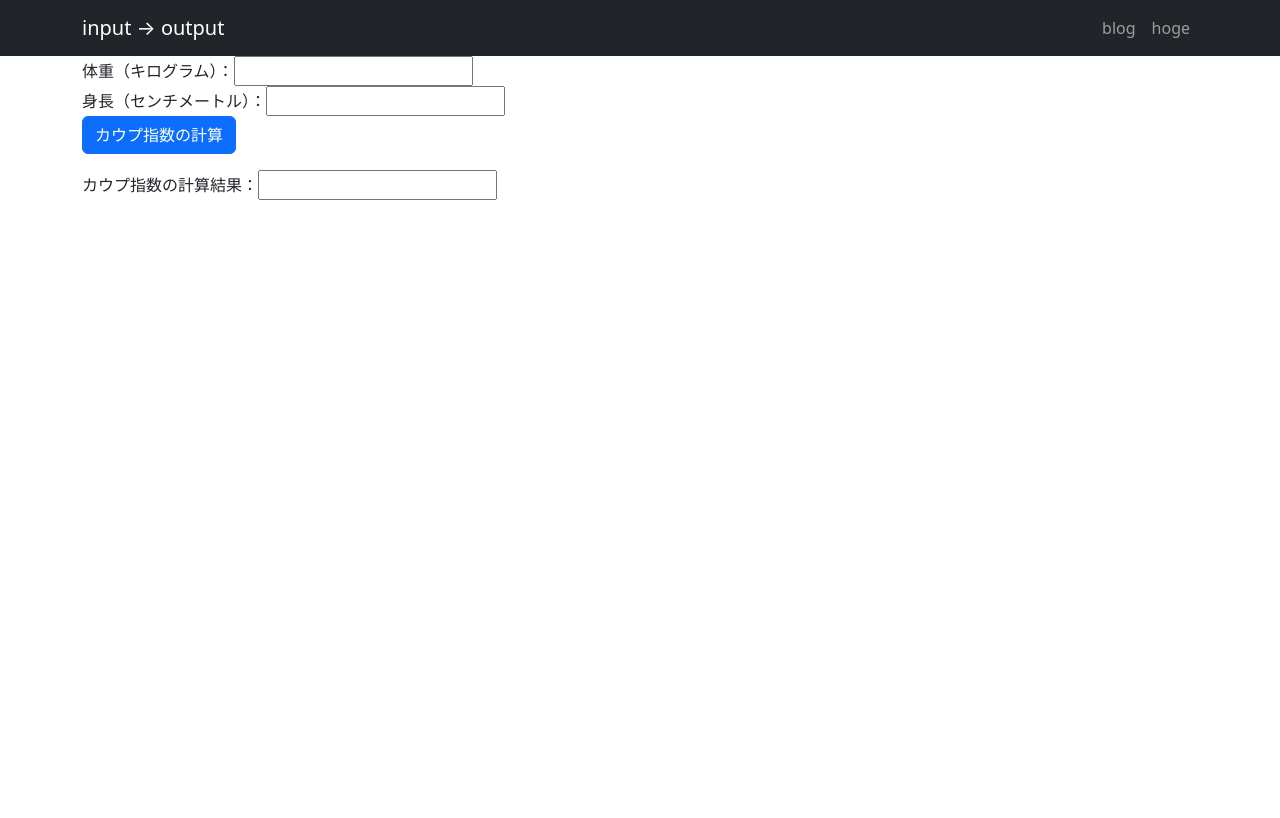
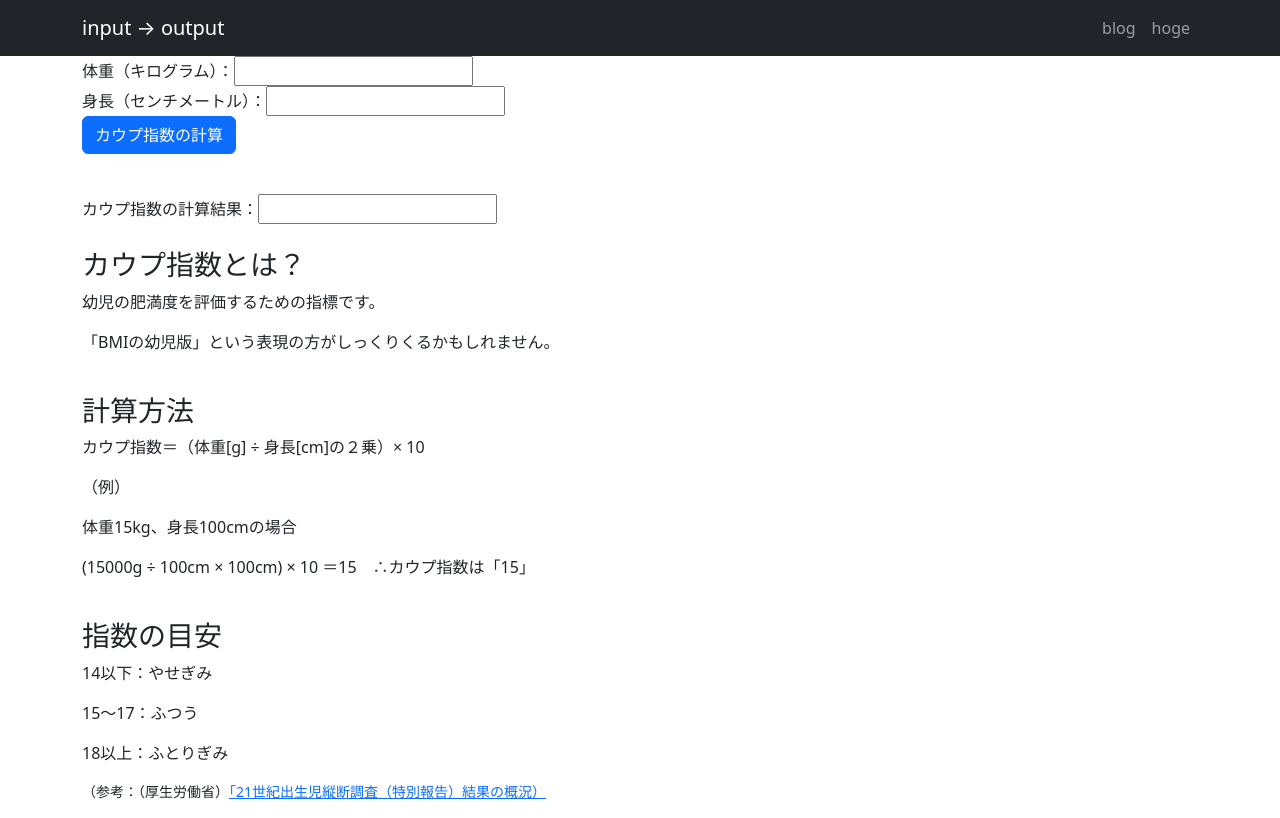
Before and after one commit to AtsushiArai/WebApps, a Django app: page /kaup/ in a window 1280 px wide. Before the commit the page ends 200 px from the top, so only its background shows below. Run offline with Django 3.2, Linux system fonts and the light colour scheme; some libraries are stand-ins or nearby versions.

Commit message:
kaup.html:Added explanation about Kaup index.

```diff
--- a/kaup_index/templates/kaup/kaup.html
+++ b/kaup_index/templates/kaup/kaup.html
@@ -12,7 +12,31 @@
     <button type="submit" id="btn-submit" class="btn btn-primary">カウプ指数の計算</button>
 </form>
 
-
+<br>
 カウプ指数の計算結果：<input type="text" name="kaup" value="{{ result.kaup }}">
 
+<br>
+<br>
+<div>
+    <h3>カウプ指数とは？</h3>
+    <p>幼児の肥満度を評価するための指標です。</p>
+    <p>「BMIの幼児版」という表現の方がしっくりくるかもしれません。</p>
+</div>
+<br>
+<div>
+<h3>計算方法</h3>
+<p>カウプ指数＝（体重[g] ÷ 身長[cm]の２乗）× 10</p>
+
+<p>（例）</p>
+<p>体重15kg、身長100cmの場合</p>
+<p>(15000g ÷ 100cm × 100cm) × 10 ＝15　∴カウプ指数は「15」</p>
+</div>
+<br>
+<div>
+<h3>指数の目安</h3>
+<p>14以下：やせぎみ</p>
+<p>15〜17：ふつう</p>
+<p>18以上：ふとりぎみ</p>
+<p><small>（参考：（厚生労働省）<a href="https://www.mhlw.go.jp/toukei/saikin/hw/syusseiji/tokubetsu/yougo.html">「21世紀出生児縦断調査（特別報告）結果の概況）</a></small></p>
+</div>
 {% endblock %}
```
